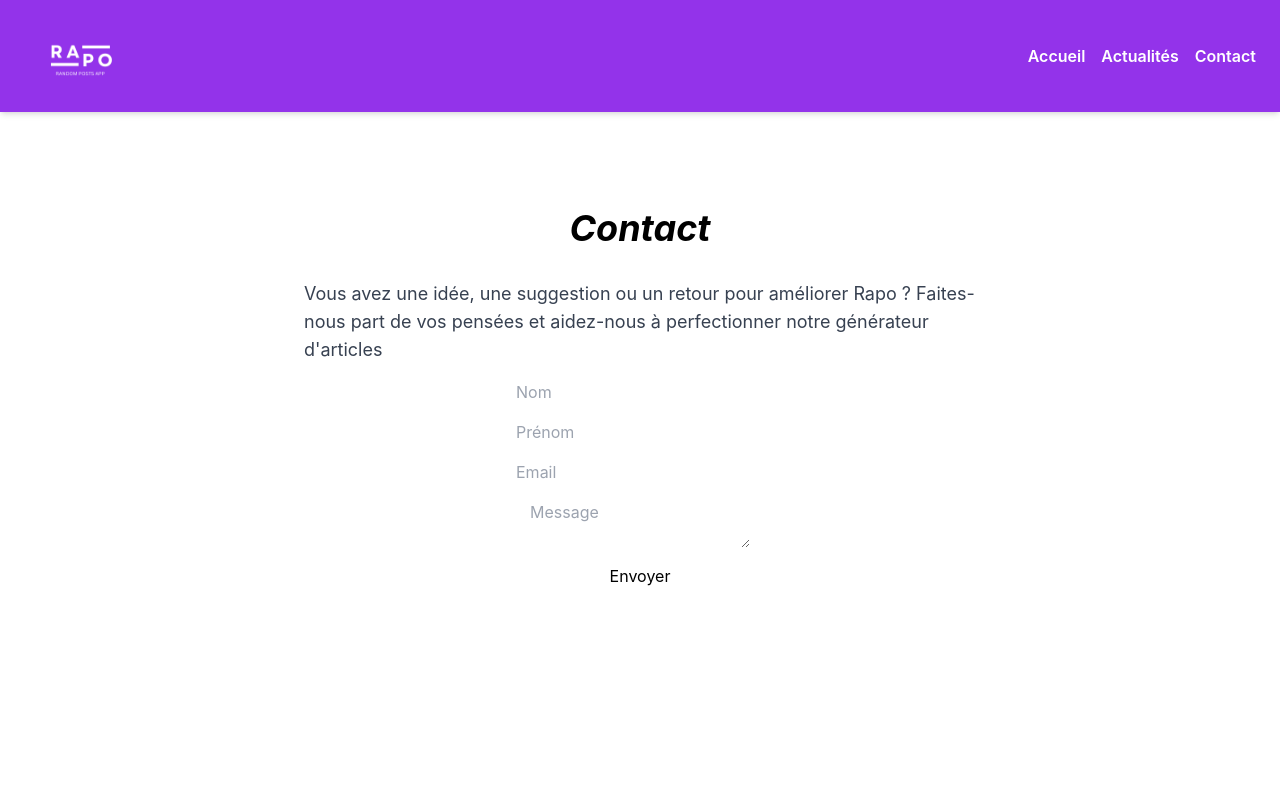
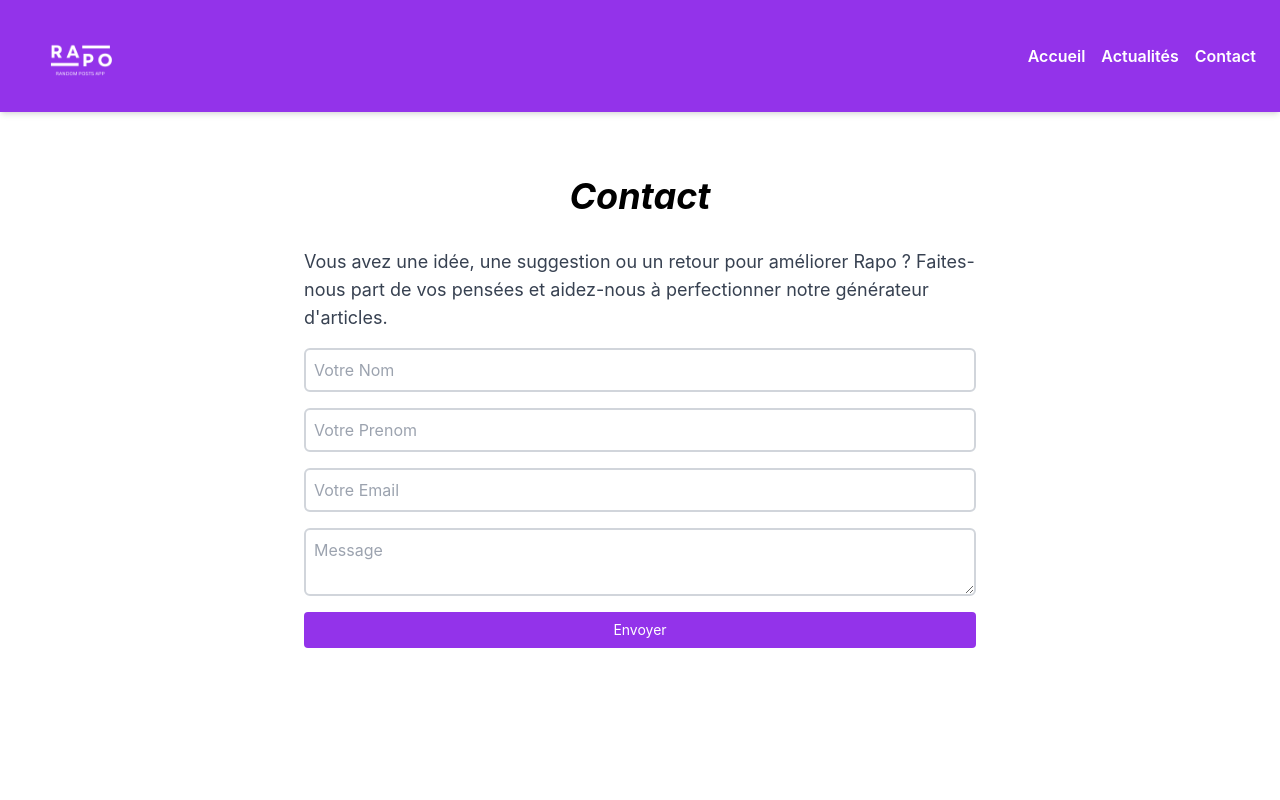
Before and after one commit to kenza15a/react-random-posts, a React (Create React App) app: page /contact in a window 1280 px wide. Shown: the top 800 px of the page. Built offline with nearby package versions, Linux system fonts and the light colour scheme.

Commit message:
contact forntend and verification done

```diff
--- a/package.json
+++ b/package.json
@@ -3,16 +3,19 @@
   "version": "0.1.0",
   "private": true,
   "dependencies": {
+    "@hookform/resolvers": "^3.9.1",
     "@reduxjs/toolkit": "^2.5.0",
     "clsx": "^2.1.1",
     "cra-template": "1.2.0",
     "framer-motion": "^11.13.5",
     "react": "^18.3.1",
     "react-dom": "^18.3.1",
+    "react-hook-form": "^7.54.1",
     "react-redux": "^9.2.0",
     "react-router-dom": "^7.0.2",
     "react-scripts": "^5.0.1",
-    "web-vitals": "^4.2.4"
+    "web-vitals": "^4.2.4",
+    "zod": "^3.24.1"
   },
   "scripts": {
     "start": "react-scripts start",
--- a/src/App.js
+++ b/src/App.js
@@ -13,11 +13,16 @@ function App() {
     <Provider store={store}>
       <Router>
         <Navbar />
-        <Routes>
-          <Route path="/" element={<HomePage />} />
-          <Route path="/contact" element={<ContactPage />} />
-          <Route path="/post/:id" element={<PostDetails />} />
-        </Routes>
+
+        <main className="flex flex-grow flex-col w-full  items-center min-h-screen ">
+          <Routes>
+            {" "}
+            <Route path="/" element={<HomePage />} />
+            <Route path="/contact" element={<ContactPage />} />
+            <Route path="/post/:id" element={<PostDetails />} />
+          </Routes>
+        </main>
+
         <Footer />
       </Router>
     </Provider>
--- a/src/components/Button/Button.jsx
+++ b/src/components/Button/Button.jsx
@@ -12,7 +12,7 @@ const Button = ({
     <button
       type={buttonType}
       className={clsx(
-        "bg-[#9333EA] hover:bg-blue-700 hover:scale-125  text-white text-sm cursor-pointer rounded  transition duration-300 ease-in-out px-2 h-max py-2 ",
+        "bg-[#9333EA] hover:bg-blue-700 hover:scale-105  text-white text-sm cursor-pointer rounded  transition duration-300 ease-in-out px-2 h-max py-2 ",
         className
       )}
       onClick={handleClick}
--- a/src/components/Nabar/Navbar.jsx
+++ b/src/components/Nabar/Navbar.jsx
@@ -17,7 +17,7 @@ function Navbar() {
           <Link to="/">Accueil</Link>
         </li>
         <li>
-          <Link to="#posts">Actualités</Link>
+          <Link to="/#posts">Actualités</Link>
         </li>
         <li>
           <Link to="/contact">Contact</Link>
--- a/src/components/PostsSection/PostsSection.jsx
+++ b/src/components/PostsSection/PostsSection.jsx
@@ -55,7 +55,7 @@ const PostsSection = () => {
   }; */
   return (
     <section
-      className="w-full xl:w-[70vw] flex flex-col justify-center items-center mx-auto gap-4"
+      className="w-full mt-12  xl:w-[80vw] flex flex-col justify-center items-center mx-auto gap-4"
       id="posts"
       name="posts"
     >
--- a/src/pages/ContactPage/ContactForm.jsx
+++ b/src/pages/ContactPage/ContactForm.jsx
@@ -1,14 +1,71 @@
 import React from "react";
+import { useForm } from "react-hook-form";
+import { zodResolver } from "@hookform/resolvers/zod";
+import { contactFormSchema } from "../../schemas/contactFormSchema";
+import Button from "../../components/Button/Button";
 
-const ContactForm = () => {
+const ContactForm = ({ handleSubmit, ...props }) => {
+  const {
+    register,
+    handleSubmit: onSubmit,
+    formState: { errors },
+  } = useForm({
+    resolver: zodResolver(contactFormSchema),
+    mode: "onChange", // Enable real-time validation
+  });
+
+  const onFormSubmit = (data) => {
+    handleSubmit(data);
+  };
+
   return (
     <div>
-      <form className="flex flex-col gap-4 w-[90vw] md:w-[60vw] justify-center items-center px-6  md:px-12 ">
-        <input type="text" placeholder="Nom" />
-        <input type="text" placeholder="Prénom" />
-        <input type="email" placeholder="Email" />
-        <textarea placeholder="Message"></textarea>
-        <button type="submit">Envoyer</button>
+      <form
+        className="flex flex-col gap-4 w-[90vw] md:w-[60vw] justify-center items-center px-6 md:px-12"
+        onSubmit={onSubmit(onFormSubmit)}
+      >
+        <input
+          type="text"
+          placeholder="Votre Nom"
+          {...register("nom")}
+          className={`input ${errors.nom ? "!border-red-500 border-2" : ""}`}
+        />
+        {errors.nom && <p className="text-red-600">{errors.nom.message}</p>}
+
+        <input
+          type="text"
+          placeholder="Votre Prenom"
+          {...register("prenom")}
+          className={`input ${errors.prenom ? "!border-red-500 border-2" : ""}`}
+        />
+        {errors.prenom && (
+          <p className="text-red-600">{errors.prenom.message}</p>
+        )}
+
+        <input
+          type="email"
+          placeholder="Votre Email"
+          {...register("email")}
+          className={`input ${errors.email ? "!border-red-500 border-2" : ""}`}
+        />
+        {errors.email && <p className="text-red-600">{errors.email.message}</p>}
+
+        <textarea
+          placeholder="Message"
+          {...register("message")}
+          className={`input ${
+            errors.message ? "!border-red-500 border-2" : ""
+          }`}
+        ></textarea>
+        {errors.message && (
+          <p className="text-red-600">{errors.message.message}</p>
+        )}
+
+        <Button
+          buttonType="submit"
+          buttonText="Envoyer"
+          className="!w-full hover:!scale-70 transition duration-300 ease-in-out"
+        />
       </form>
     </div>
   );
--- a/src/pages/ContactPage/ContactPage.jsx
+++ b/src/pages/ContactPage/ContactPage.jsx
@@ -2,19 +2,22 @@ import React from "react";
 import ContactForm from "./ContactForm";
 
 const ContactPage = () => {
+  const handleFormSubmit = (data) => {
+    alert("Form Submitted Data:", data);
+  };
+
   return (
     <>
-      <main className="flex flex-grow flex-col w-full  items-center py-8 min-h-screen px-6">
-        <div className="mt-16  flex flex-col gap-4 w-[90vw] md:w-[60vw] justify-center items-center px-6 md:px-12">
-          <h1 className="text-4xl font-bold mb-4 italic">Contact</h1>
-          <p className="text-lg text-gray-700">
-            Vous avez une idée, une suggestion ou un retour pour améliorer Rapo
-            ? Faites-nous part de vos pensées et aidez-nous à perfectionner
-            notre générateur d'articles
-          </p>
-          <ContactForm />
-        </div>
-      </main>
+      <div className="mt-4 md:mt-16 flex flex-col gap-4 w-[90vw] md:w-[60vw] justify-center items-center px-6 md:px-12">
+        <h1 className="text-4xl font-bold mb-4 italic">Contact</h1>
+        <p className="text-lg text-gray-700">
+          Vous avez une idée, une suggestion ou un retour pour améliorer Rapo ?
+          Faites-nous part de vos pensées et aidez-nous à perfectionner notre
+          générateur d'articles.
+        </p>
+        {/* Pass handleFormSubmit to ContactForm */}
+        <ContactForm handleSubmit={handleFormSubmit} />
+      </div>
     </>
   );
 };
--- a/src/pages/HomePage/HomePage.jsx
+++ b/src/pages/HomePage/HomePage.jsx
@@ -6,15 +6,7 @@ import PostsSection from "../../components/PostsSection/PostsSection";
 const HomePage = () => {
   return (
     <>
-      <div className=" flex flex-col min-h-screen ">
-
-
-        <main className="bg-gray-100 flex-grow w-full h-full justify-center items-center py-8">
-          <PostsSection />
-        </main>
-
-
-      </div>
+      <PostsSection />
     </>
   );
 };
--- a/src/pages/PostDetails/PostDetails.jsx
+++ b/src/pages/PostDetails/PostDetails.jsx
@@ -36,8 +36,9 @@ const PostDetails = () => {
 
   return (
     <>
-      <Breadcrumbs articleTitle={postDetails.title} />
-      <main className="flex flex-grow flex-col w-full mt-16 items-center py-8 min-h-screen px-6">
+      <section className="w-full h-full">
+        <Breadcrumbs articleTitle={postDetails.title} />
+
         <div className="flex flex-col gap-4 w-[90vw] md:w-[60vw] justify-center items-center px-6 md:px-12">
           <h1 className="text-4xl font-bold mb-4">{postDetails.title}</h1>
           <p className="text-lg text-gray-700">
@@ -51,7 +52,7 @@ const PostDetails = () => {
         <Link to="/" className="text-[#9333EA] text-sm font-bold mt-12">
           Retour à la liste des articles
         </Link>
-      </main>
+      </section>
     </>
   );
 };
--- /dev/null
+++ b/src/schemas/contactFormSchema.js
@@ -0,0 +1,11 @@
+// src/schemas/contactFormSchema.js
+import { z } from "zod";
+
+export const contactFormSchema = z.object({
+  nom: z.string().min(5, "Le nom est requis avec 5 caractères au moins ."), // Required and not empty
+  prenom: z.string().min(5, "Le prénom est requis."), // Required and not empty
+  email: z.string().email("L'email n'est pas valide."), // Must be a valid email
+  message: z
+    .string()
+    .min(10, "Le message doit contenir au moins 10 caractères."), // Minimum 10 characters
+});
--- a/src/tailwind.css
+++ b/src/tailwind.css
@@ -2,3 +2,13 @@
 @tailwind base;
 @tailwind components;
 @tailwind utilities;
+
+/* Input field styling */
+.input {
+  @apply p-2 rounded-md border-2 border-gray-300 w-full;
+}
+
+/* Focus state styling */
+.input:focus {
+  @apply border-[#9333EA] border-2;
+}
```
Also changed, not shown: 1 other file (tests, documents, lock files or other folders).
